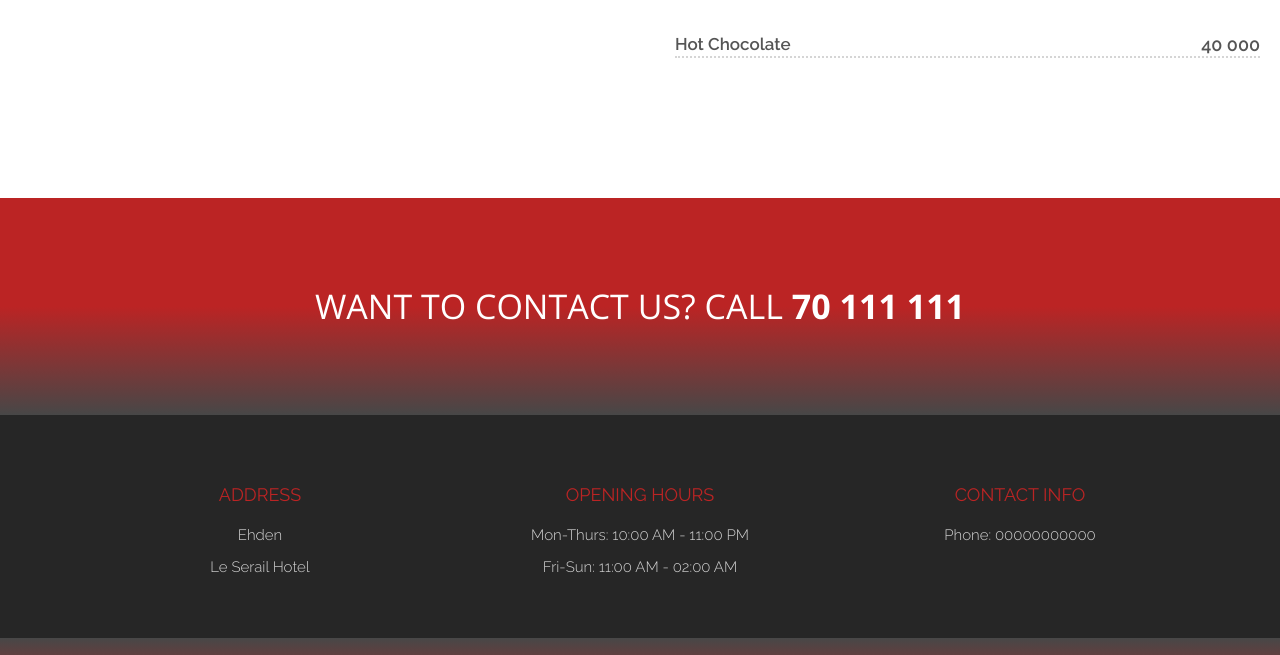
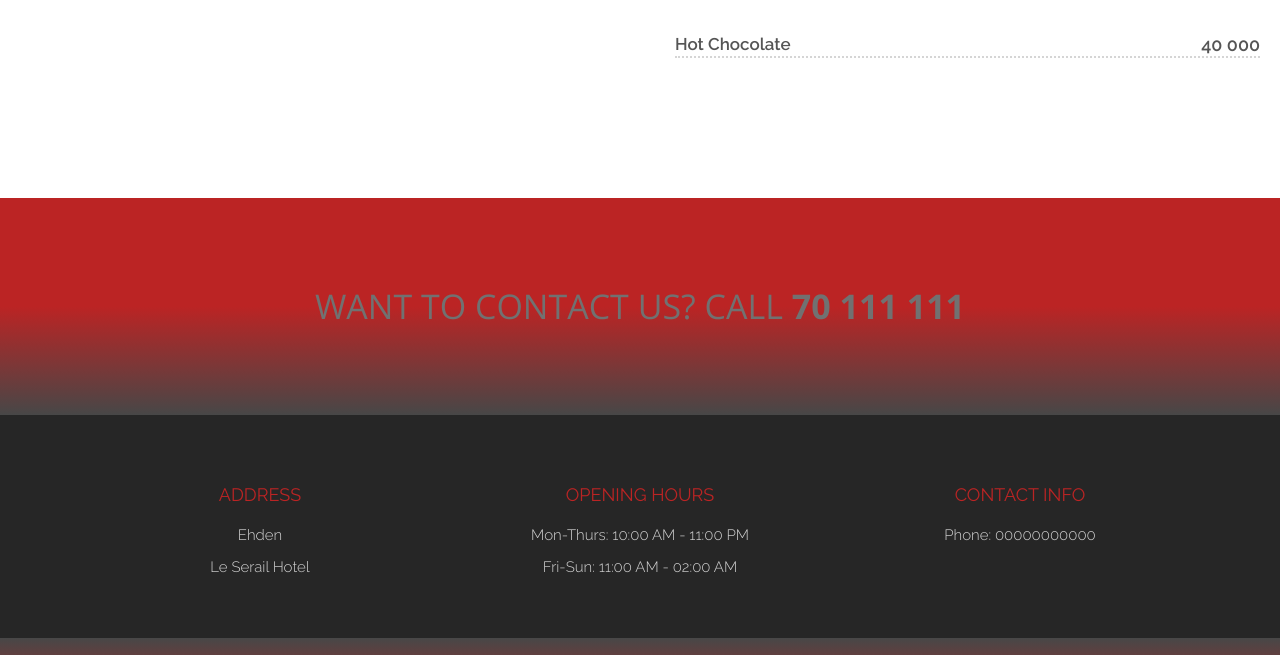
Before and after one commit to PMenu/ahwe, a plain HTML site: page index.html in a window 1280 px wide. Shown: the part 2381-3036 px from the top of the page. Drawn offline with nearby package versions, Linux system fonts and the light colour scheme.

Commit message:
Update style.css

```diff
--- a/css/style.css
+++ b/css/style.css
@@ -482,7 +482,7 @@ filter: progid:DXImageTransform.Microsoft.gradient( startColorstr='rgb(187, 36,
 }
 #call-reservation h2 {
 	font-family: 'Open Sans', sans-serif;
-	color: #fff;
+	color: #717171;
 	font-weight: 400;
 	margin: 0;
 }
```
